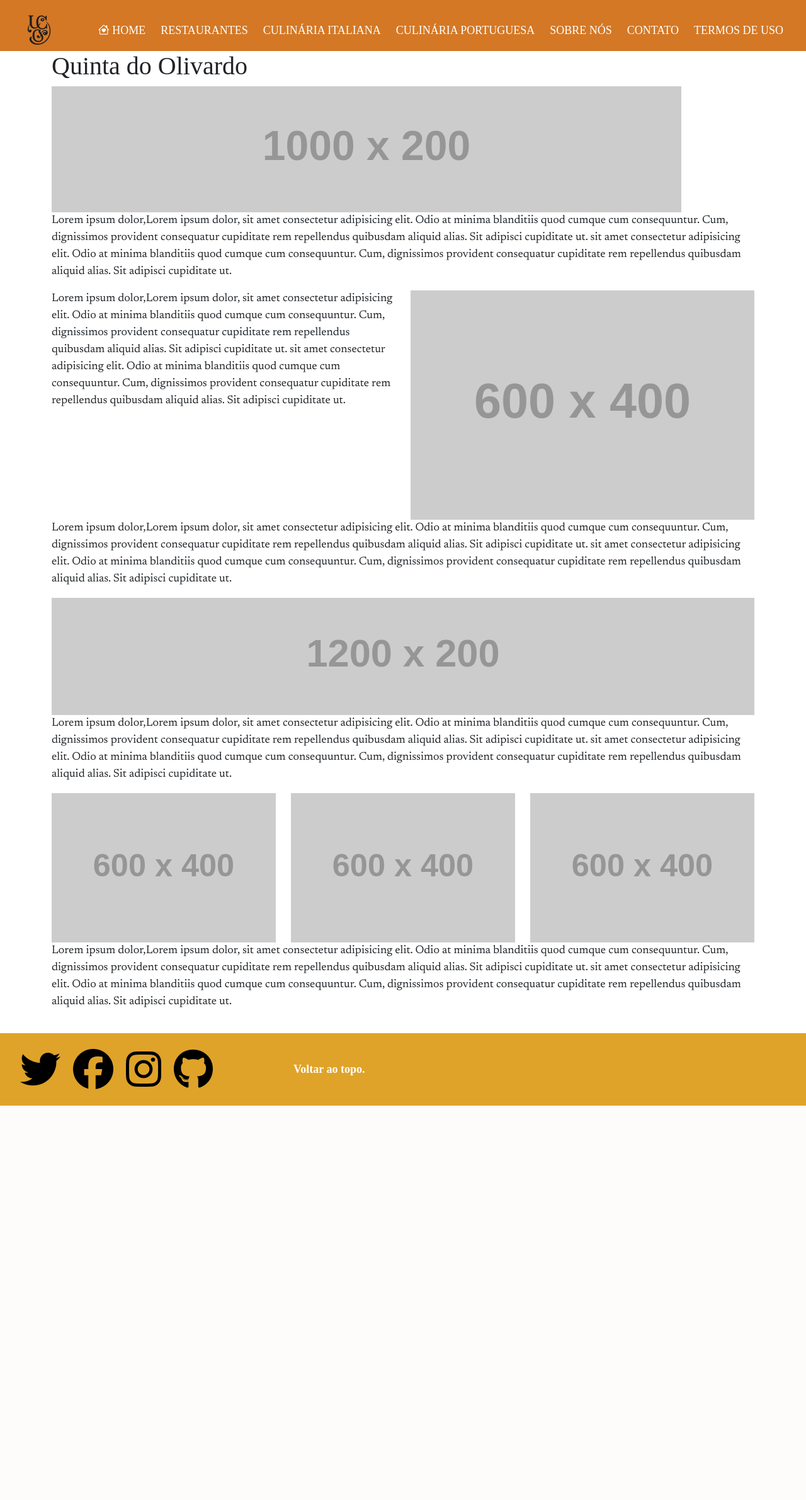
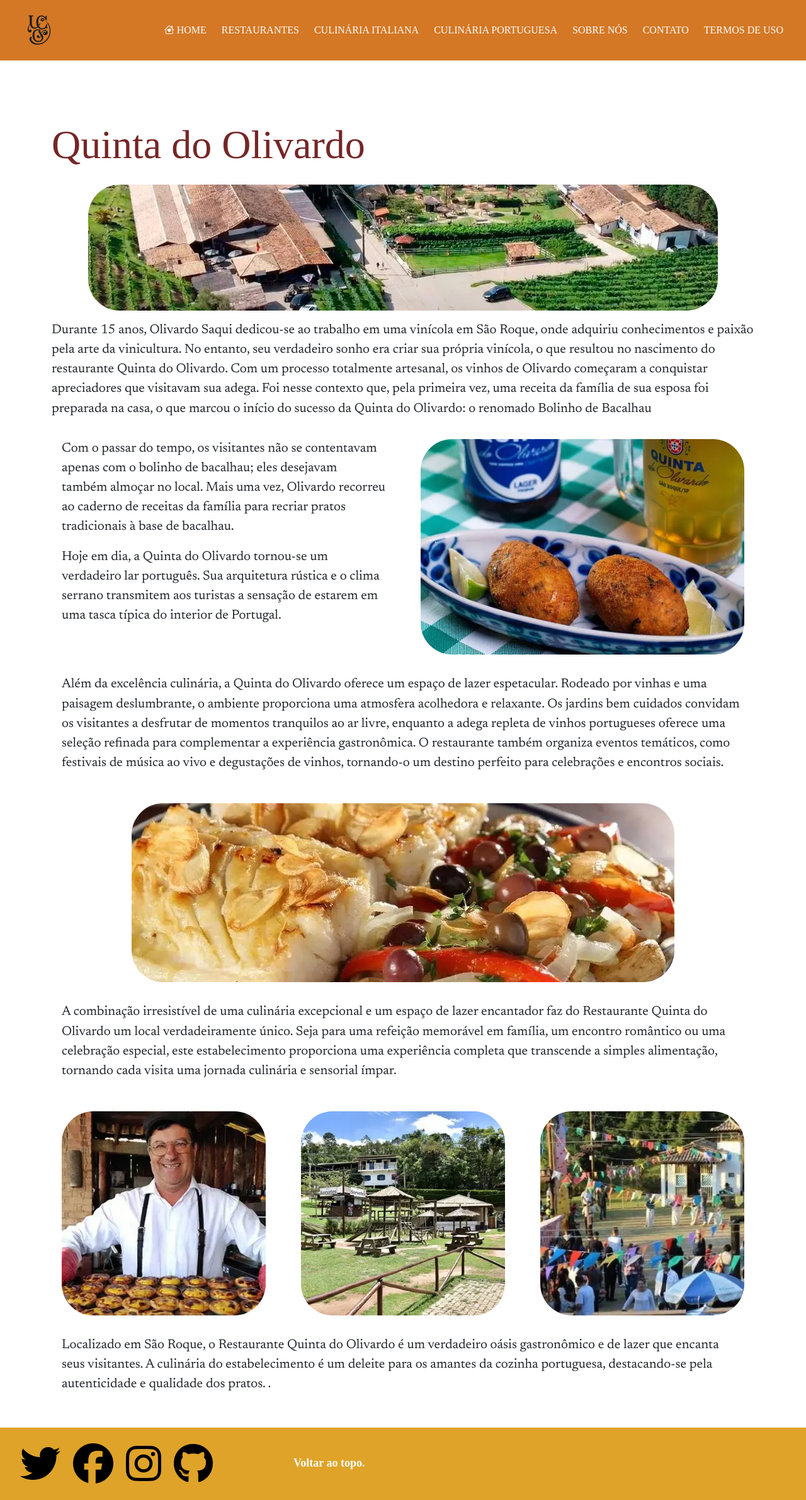
Before and after one commit to steniechini/portal_suc, a PHP site: page /quinta.php in a window 1280 px wide. Shown: the whole page at 63% size. Before the commit the page ends 1755 px from the top, so only its background shows below. Run offline with PHP 8.4, Linux system fonts and the light colour scheme; grey boxes labelled with a size stand in for pictures from a placeholder-image service; some libraries are stand-ins or nearby versions; some web fonts are replaced.

Commit message:
att 0502

```diff
--- a/css/style.css
+++ b/css/style.css
@@ -9,10 +9,10 @@ body {
     }
   header{
     background-color: #D47825;
-    height: 4.5em;
+
 
     font-family:'kaisei tokumin', serif ;
-    font-size: large;
+
   }
   .articleindex{
     margin-bottom: 4em;
@@ -53,6 +53,7 @@ body {
   background-color: rgba(212, 120, 37, 0.9);
   text-transform: uppercase;
   padding: 12px;
+  font-size: medium;
 
   }
 
@@ -317,3 +318,21 @@ body {
       border-radius: 20px 0px;
       color: #fff;
   }
+
+/*quinta do olivardo*/
+.quinta p{
+  font-size: 1.3em;
+}
+.quintaimg img{
+  border-radius: 50px 50px;
+}
+
+.quinta section {
+  padding: 1em;
+}
+.quinta h1{
+  margin-top: 1.5em;
+        font-size: 4em;
+        color: #752626;
+        text-align: left;
+}
--- a/portuguesa.php
+++ b/portuguesa.php
@@ -63,7 +63,7 @@
             <div class="col-sm-4 col-12">
                 <section>
                 <img src="img/portuguesa4.webp" class="img-fluid" alt="pasteis de belem">
-                <img src="img/portuguesa3.webp" class="img-fluid" alt="prato de bacalhau tipico de portugal">
+                <img  src="img/portuguesa3.webp" class="img-fluid" alt="prato de bacalhau tipico de portugal">
                 </section>
             </div>
             <div class="col-sm-7 col-12">
--- a/quinta.php
+++ b/quinta.php
@@ -26,17 +26,15 @@
                 </div>
 
             <div class="row">
-                <div class="col-12">
-                 <section> <img class="img-fluid" src=https://placehold.co/1000x200 alt=""> </section>
+                <div class="col-12 text-center">
+                 <section class='quintaimg'> <img class="img-fluid" src=img/quinta1.webp  alt="Vista panoramica da quinta do olivardo"> </section>
 
                  </div>
             </div>
 
             <div class="row">
                  <div class="col-12">
-                    <article> <P>Lorem ipsum dolor,Lorem ipsum dolor, sit amet consectetur adipisicing elit. Odio at minima blanditiis quod cumque cum consequuntur. Cum, dignissimos provident consequatur cupiditate rem repellendus quibusdam aliquid alias. Sit adipisci cupiditate ut.
-                     sit amet consectetur adipisicing elit.
-                     Odio at minima blanditiis quod cumque cum consequuntur. Cum, dignissimos provident consequatur cupiditate rem repellendus quibusdam aliquid alias. Sit adipisci cupiditate ut. </P>
+                    <article> <P>Durante 15 anos, Olivardo Saqui dedicou-se ao trabalho em uma vinícola em São Roque, onde adquiriu conhecimentos e paixão pela arte da vinicultura. No entanto, seu verdadeiro sonho era criar sua própria vinícola, o que resultou no nascimento do restaurante Quinta do Olivardo. Com um processo totalmente artesanal, os vinhos de Olivardo começaram a conquistar apreciadores que visitavam sua adega. Foi nesse contexto que, pela primeira vez, uma receita da família de sua esposa foi preparada na casa, o que marcou o início do sucesso da Quinta do Olivardo: o renomado Bolinho de Bacalhau </P>
                     </article>
 
                  </div>
@@ -44,23 +42,20 @@
 
          <div class="row">
             <div class="col-6">
-                <section> <P>Lorem ipsum dolor,Lorem ipsum dolor, sit amet consectetur adipisicing elit. Odio at minima blanditiis quod cumque cum consequuntur. Cum, dignissimos provident consequatur cupiditate rem repellendus quibusdam aliquid alias. Sit adipisci cupiditate ut.
-                     sit amet consectetur adipisicing elit.
-                     Odio at minima blanditiis quod cumque cum consequuntur. Cum, dignissimos provident consequatur cupiditate rem repellendus quibusdam aliquid alias. Sit adipisci cupiditate ut. </P>
+                <section> <p>Com o passar do tempo, os visitantes não se contentavam apenas com o bolinho de bacalhau; eles desejavam também almoçar no local. Mais uma vez, Olivardo recorreu ao caderno de receitas da família para recriar pratos tradicionais à base de bacalhau.</p>
+                            <p>Hoje em dia, a Quinta do Olivardo tornou-se um verdadeiro lar português. Sua arquitetura rústica e o clima serrano transmitem aos turistas a sensação de estarem em uma tasca típica do interior de Portugal. </p>
                      </section>
 
             </div>
             <div class="col-6">
-                <section> <img class="img-fluid" src=https://placehold.co/600x400 alt="">  </section>
+                <section class='quintaimg'> <img class="img-fluid" src=img/quinta3.webp alt="bolinho de bacalhau, garrafa e copo de cerveja da quinta do olivardo">  </section>
 
             </div>
         </div>
 
         <div class="row">
             <div class="col-12">
-            <section> <P>Lorem ipsum dolor,Lorem ipsum dolor, sit amet consectetur adipisicing elit. Odio at minima blanditiis quod cumque cum consequuntur. Cum, dignissimos provident consequatur cupiditate rem repellendus quibusdam aliquid alias. Sit adipisci cupiditate ut.
-                     sit amet consectetur adipisicing elit.
-                     Odio at minima blanditiis quod cumque cum consequuntur. Cum, dignissimos provident consequatur cupiditate rem repellendus quibusdam aliquid alias. Sit adipisci cupiditate ut. </P>
+            <section> <P>Além da excelência culinária, a Quinta do Olivardo oferece um espaço de lazer espetacular. Rodeado por vinhas e uma paisagem deslumbrante, o ambiente proporciona uma atmosfera acolhedora e relaxante. Os jardins bem cuidados convidam os visitantes a desfrutar de momentos tranquilos ao ar livre, enquanto a adega repleta de vinhos portugueses oferece uma seleção refinada para complementar a experiência gastronômica. O restaurante também organiza eventos temáticos, como festivais de música ao vivo e degustações de vinhos, tornando-o um destino perfeito para celebrações e encontros sociais. </P>
                      </section>
 
             </div>
@@ -68,17 +63,15 @@
         </div>
 
         <div class="row">
-            <div class="col-12">
-                <section> <img class="img-fluid" src=https://placehold.co/1200x200 alt=""> </section>
+            <div class="col-12 text-center">
+                <section class='quintaimg'> <img class="img-fluid" src=img/quinta4.webp alt=" bacalhau à lagareiro"> </section>
 
             </div>
         </div>
 
         <div class="row">
             <div class="col-12">
-            <section> <P>Lorem ipsum dolor,Lorem ipsum dolor, sit amet consectetur adipisicing elit. Odio at minima blanditiis quod cumque cum consequuntur. Cum, dignissimos provident consequatur cupiditate rem repellendus quibusdam aliquid alias. Sit adipisci cupiditate ut.
-                     sit amet consectetur adipisicing elit.
-                     Odio at minima blanditiis quod cumque cum consequuntur. Cum, dignissimos provident consequatur cupiditate rem repellendus quibusdam aliquid alias. Sit adipisci cupiditate ut. </P>
+            <section> <P>A combinação irresistível de uma culinária excepcional e um espaço de lazer encantador faz do Restaurante Quinta do Olivardo um local verdadeiramente único. Seja para uma refeição memorável em família, um encontro romântico ou uma celebração especial, este estabelecimento proporciona uma experiência completa que transcende a simples alimentação, tornando cada visita uma jornada culinária e sensorial ímpar. </P>
                      </section>
 
             </div>
@@ -86,15 +79,15 @@
 
         <div class="row">
             <div class="col-4">
-            <section> <img class="img-fluid" src=https://placehold.co/600x400 alt=""> </section>
+            <section class='quintaimg' > <img class="img-fluid" src=img/quinta2.webp  alt="olivardo servindo uma fornalha de pastéis de belém"> </section>
 
             </div>
             <div class="col-4">
-            <section> <img class="img-fluid" src=https://placehold.co/600x400 alt=""> </section>
+            <section class='quintaimg' > <img class="img-fluid" src=img/quinta5.webp  alt="area de lazer da quinta"> </section>
 
             </div>
             <div class="col-4">
-            <section> <img class="img-fluid" src=https://placehold.co/600x400 alt=""> </section>
+            <section class='quintaimg'> <img class="img-fluid" src=img/quinta6.webp  alt="evento com várias pessoas dançando na quinta"> </section>
 
             </div>
 
@@ -102,9 +95,7 @@
 
         <div class="row">
             <div class="col-12">
-            <section> <P>Lorem ipsum dolor,Lorem ipsum dolor, sit amet consectetur adipisicing elit. Odio at minima blanditiis quod cumque cum consequuntur. Cum, dignissimos provident consequatur cupiditate rem repellendus quibusdam aliquid alias. Sit adipisci cupiditate ut.
-                     sit amet consectetur adipisicing elit.
-                     Odio at minima blanditiis quod cumque cum consequuntur. Cum, dignissimos provident consequatur cupiditate rem repellendus quibusdam aliquid alias. Sit adipisci cupiditate ut. </P>
+            <section> <P>Localizado em São Roque, o Restaurante Quinta do Olivardo é um verdadeiro oásis gastronômico e de lazer que encanta seus visitantes. A culinária do estabelecimento é um deleite para os amantes da cozinha portuguesa, destacando-se pela autenticidade e qualidade dos pratos. . </P>
                      </section>
 
             </div>
--- a/restaurantes.php
+++ b/restaurantes.php
@@ -80,7 +80,7 @@
                         <section class="sectionrestaurantes">
                         <h2>Quinta do Olivardo</h2>
                         <p>Nasceu como um misto de restaurante e adega em São Roque, cidade próxima à capital conhecida pela produção de vinhos. No menu de linha clássica podem ser apreciados pratos tradicionais portugueses.
-                        <a href='olivardo.php'>Saiba mais...</a>
+                        <a href='quinta.php'>Saiba mais...</a>
                         </p>
                         </section>
                 </div>
```
Also changed, not shown: sobrenos.php (+6 -6 lines), valedovinho.php (added, +25 -0 lines), img/quinta1.webp (added), img/quinta2.webp (added), img/quinta3.webp (added), img/quinta4.webp (added), img/quinta5.webp (added), img/quinta6.webp (added).
